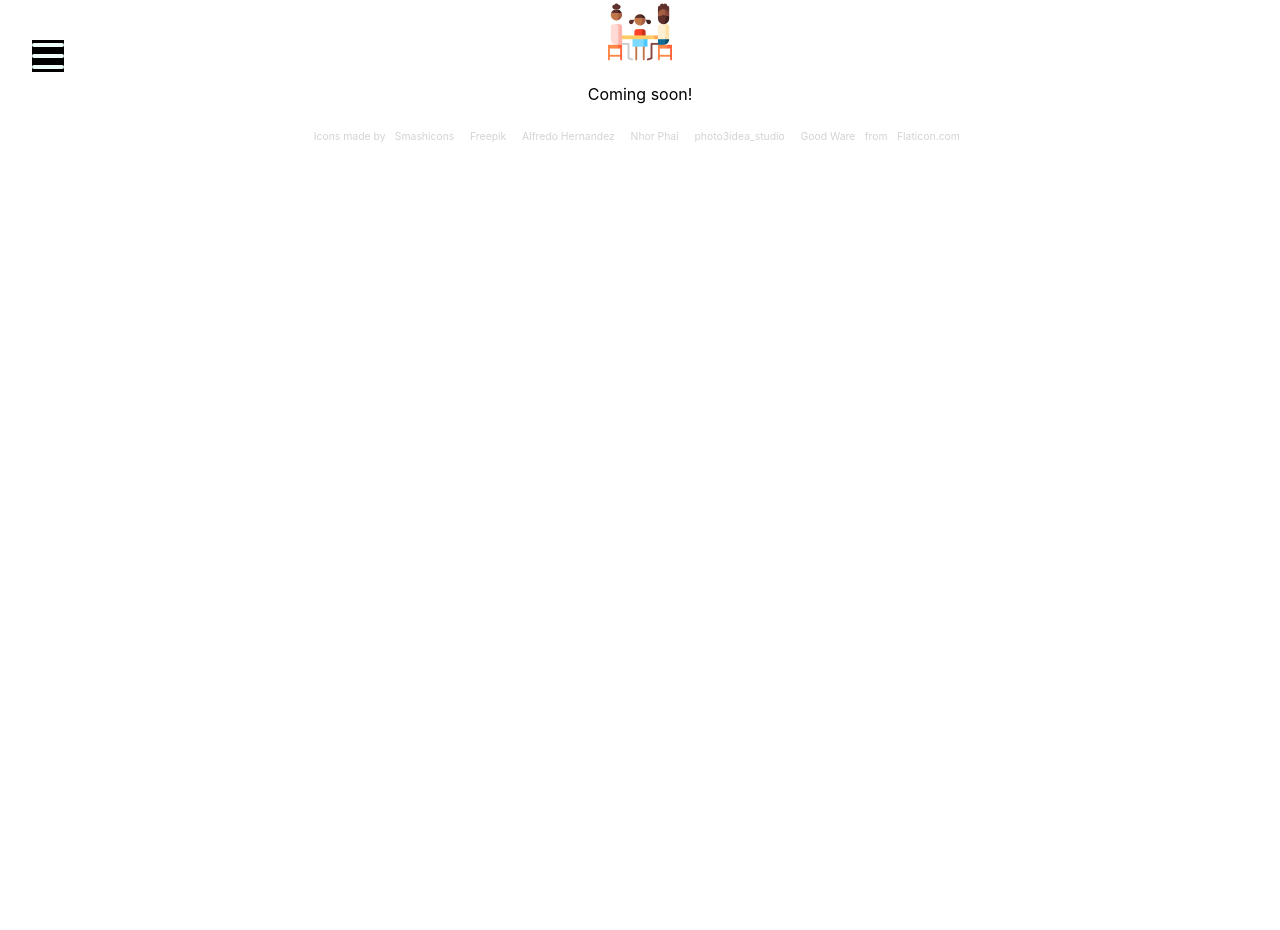
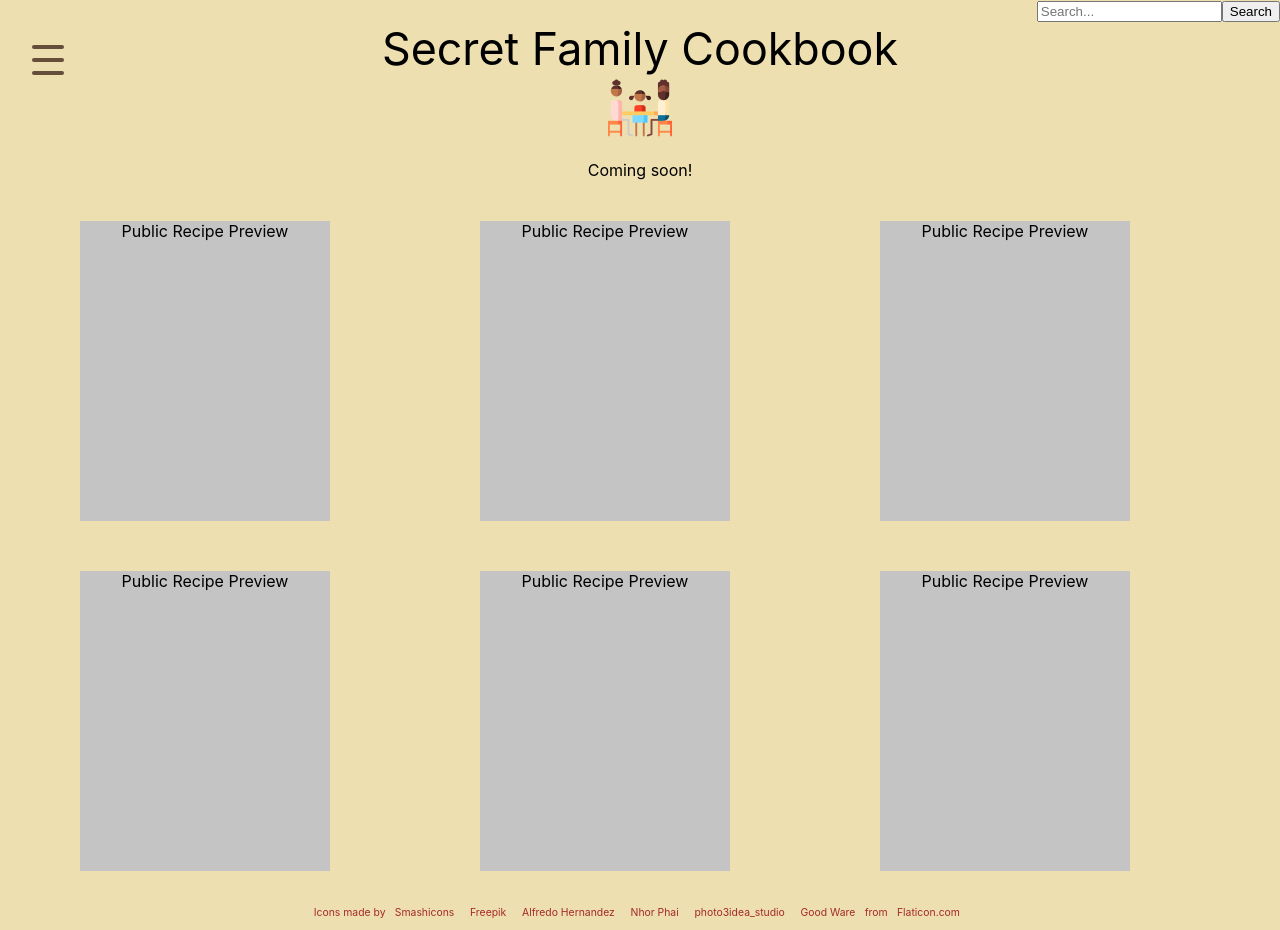
Before and after one commit to BuildWeek-Secret-Family-Recipes/Front-End, a React (Create React App) app: page / in a window 1280 px wide. Before the commit the page ends 800 px from the top, so only its background shows below. Built offline with nearby package versions, Linux system fonts and the light colour scheme.

Commit message:
added styling to both Home and burger menu
created a styled component in for the search boxes to manipulate position
one is to style within the navbar, one for the upper page corner.

```diff
--- a/src/components/layout/Burgerbutton.js
+++ b/src/components/layout/Burgerbutton.js
@@ -9,13 +9,14 @@ left: 2rem;
 display: flex;
 flex-direction: column;
 justify-content: space-around;
-width: 2rem;
-height: 2rem;
-background: black;
-border: none;
+margin-bottom: 1rem;
+width: 2.3rem;
+height: 2.5rem;
+background: transparent;
 cursor: pointer;
 padding: 0;
 z-index: 10;
+border: none;
 
 
 
@@ -28,7 +29,7 @@ z-index: 10;
 div {
   width: 2rem;
   height: 0.25rem;
-  background: ${({ open }) => open ? '#0D0C1D' : '#EFFFFA'};
+  background: ${({ open }) => open ? '#654F3B' : '#654F3B'};
   border-radius: 10px;
   transition: all 0.3s linear;
   position: relative;
@@ -40,7 +41,7 @@ div {
 
   :nth-child(2) {
     opacity: ${({ open }) => open ? '0' : '1'};
-    transform: ${({ open }) => open ? 'translateX(20px)' : 'translateX(0)'};
+    transform: ${({ open }) => open ? 'translateX(30px)' : 'translateX(0)'};
   }
 
   :nth-child(3) {
--- a/src/components/layout/Nav.js
+++ b/src/components/layout/Nav.js
@@ -9,13 +9,13 @@ import styled from 'styled-components';
 const StyledMenu = styled.nav`
   display: flex;
   flex-direction: column;
-  justify-content: center;
-  align-content: space-around;
+  justify-content: space-around;
+  align-content: space-between;
   background: #9C976A;
   transform: ${({ open }) => open ? 'translateX(0)' : 'translateX(-100%)'};
   height: 100vh;
   text-align: left;
-  padding: 2rem;
+  margin: 0 auto;
   position: absolute;
   top: 0;
   left: 0;
@@ -29,10 +29,10 @@ const StyledMenu = styled.nav`
     font-size: 1.7rem;
     // text-transform: uppercase;
     padding: 1rem 0;
-    padding-left: 1.2rem;
     text-align: center;
     width: 260px;
-    margin-bottom: 10rem;
+    height: 50px;
+    margin-top: 5rem;
     border-radius: 4px;
     font-weight: bold;
     letter-spacing: 0.5rem;
@@ -47,12 +47,16 @@ const StyledMenu = styled.nav`
     }
 
     &:hover {
-      color: #C4C4C4;
+      color: #EDDFB0;
     }
   }
 `
 
+const Searchbox = styled.div`
+    display: flex;
+    justify-content: center;
 
+    `
 
 
 
@@ -62,15 +66,13 @@ const Nav = ({ open }) => {
 
     return (
         <StyledMenu open={open}>
-
             <Link to='/'>Home</Link>
             {logged && <Link to='/myrecipes'>My Recipes</Link>}
             {!logged && <Link to='/api/login'>Log In</Link>}
             {logged && <Link to='/logout'>Logout</Link>}
             <Link to='/register'>Sign Up</Link>
-            <Search />
+            <Searchbox><Search /></Searchbox>
             </StyledMenu>
-
     )
 }
 
--- a/src/components/pages/Home.js
+++ b/src/components/pages/Home.js
@@ -1,12 +1,58 @@
 import React from 'react';
 import Dining from '../../assets/img/dining.png';
+import styled from 'styled-components';
+import Search from '../layout/Search';
+
+    const Header = styled.header`
+    font-size: 2.8rem;
+
+    `
+    const Body = styled.div`
+    background-color: #EDDFB0;
+
+    `
+    const Card = styled.div`
+    height: 300px;
+    width: 250px;
+    background-color: #C4C4C4;
+    `
+
+    const CardHolder = styled.section`
+    height: 700px;
+    display: flex;
+    flex-wrap: wrap;
+    flex-direction: column;
+    justify-content: space-around;
+    margin: 0 auto;
+    margin-left: 5rem;
+    `
+
+    const Searchbox = styled.div`
+    display: flex;
+    justify-content: flex-end;
+
+    `
 
 const Home = () => {
     return (
-        <div>
+        <Body>
+            <Searchbox>
+            <Search />
+            </Searchbox>
+            <Header>Secret Family Cookbook</Header>
             <img src={Dining} alt='Family Dining' />
             <p>Coming soon!</p>
-        </div>
+            <CardHolder>
+            <Card>Public Recipe Preview</Card>
+            <Card>Public Recipe Preview</Card>
+            <Card>Public Recipe Preview</Card>
+            <Card>Public Recipe Preview</Card>
+            <Card>Public Recipe Preview</Card>
+            <Card>Public Recipe Preview</Card>
+            {/* <Card>Public Recipe Preview</Card>
+            <Card>Public Recipe Preview</Card> */}
+            </CardHolder>
+        </Body>
     )
 }
 
--- a/src/index.css
+++ b/src/index.css
@@ -17,13 +17,14 @@ code {
   align-items: flex-end;
   justify-content: center;
   font-size: 0.65rem;
-  color: lightgrey;
+  color: brown;
+  background-color: #EDDFB0
 }
 
 .icon-credit a {
   margin: 0.4rem;
   text-decoration: none;
-  color: lightgrey;
+  color: brown;
 }
 
 .icon-credit a:hover {
```
